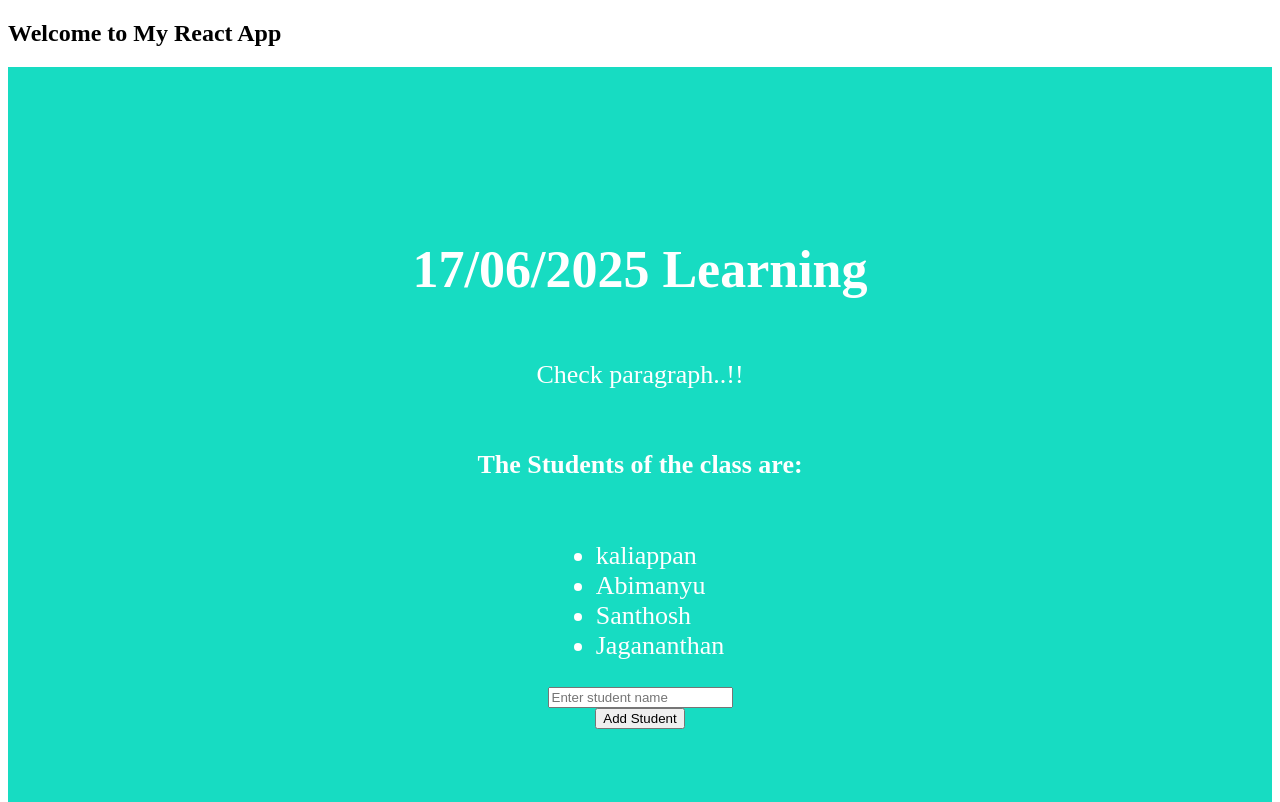
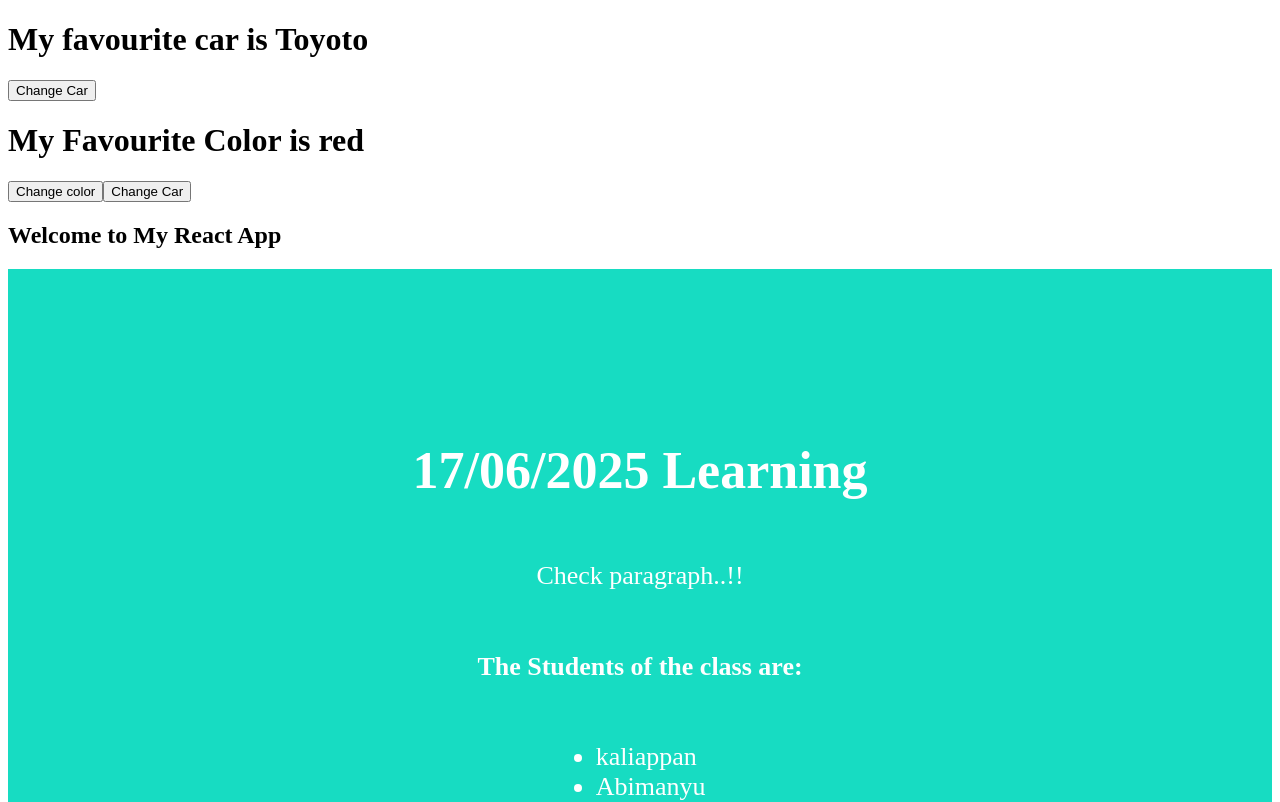
Before and after one commit to kaliappan-bot/react-app-learning, a React (Create React App) app: page / in a window 1280 px wide. Shown: the top 802 px of the page. Built offline with nearby package versions, Linux system fonts and the light colour scheme.

Commit message:
26-June-2025

```diff
--- a/src/App.js
+++ b/src/App.js
@@ -1,20 +1,26 @@
 import React from 'react';
-
 import Learning_17062025 from './components/Learning_17062025.js';
 import Learning_22062025 from './components/Learning_22062025.js';
 import Learning_23062025 from './components/Learning_23062025.js';
 import Car from './components/car.js';
+import Learning_26062025 from './components/Learning_26062025.js';
+// import Header_check from './Header';
+import CarNameChange from './CarNameChange.js';
 function App() {
   return (
     <div className="App">
-    <h2>Welcome to My React App</h2>
-    <Learning_17062025/>
-    <hr/>
-    <Learning_22062025/>
-    <hr/>
-    <Learning_23062025/>
-    <hr/>
-   <Car />
+      <CarNameChange />
+      {/* <Header_check favcol="Yellow"/>
+       */}
+       <Learning_26062025/>
+      <h2>Welcome to My React App</h2>
+      <Learning_17062025 />
+      <hr />
+      <Learning_22062025 />
+      <hr />
+      <Learning_23062025 />
+      <hr />
+      <Car />
     </div>
   );
 }
--- /dev/null
+++ b/src/CarNameChange.js
@@ -0,0 +1,15 @@
+import React, {useState} from "react";
+function CarNameChange() {
+    const [carName, setCarName] = useState("Toyoto");
+
+    const changeCar = () => {
+        setCarName("Hyundai");
+    };
+    return (
+        <div>
+            <h1>My favourite car is {carName}</h1>
+            <button onClick={changeCar}>Change Car</button>
+        </div>
+    );
+}
+export default CarNameChange;
--- /dev/null
+++ b/src/Header.js
@@ -0,0 +1,22 @@
+import React from 'react';
+class Header_check extends React.Component {
+    constructor(props) {
+        super(props) ;
+            this.state = {favouritecolor: "red"};
+        }
+        static getDerivedStateFromProps(props, state) {
+            return {favouritecolor: props.favcol };
+        }
+        changeColor = () => {
+            this.setState({favouritecolor: "blue"});
+        }
+        render() {
+         return (
+            <div>
+                <h1>My Favourite Color is {this.state.favoritecolor}</h1>
+                <button type="button" onClick={this.changeColor}>Change color</button>
+            </div>
+         );
+        }
+    }
+export default Header_check;
--- /dev/null
+++ b/src/components/Header.css
@@ -0,0 +1,16 @@
+.header-container {
+    text-align: center;
+    margin-top: 50px;
+}
+.header-container h1 {
+    color:green;
+    font-family: Arial, Helvetica, sans-serif;
+}
+.header-container button {
+    padding: 10px 20px;
+    background-color: orange;
+    border: none;
+    color: white;
+    cursor: pointer;
+    font-size: 16px;
+}
--- /dev/null
+++ b/src/components/Learning_26062025.js
@@ -0,0 +1,27 @@
+import React,{ useState } from "react";
+// import "./Learning_26062025.css";
+import './Header.css';
+function Learning_26062025() {
+  const [selectedColor, setSelectedColor] = useState("red");
+  const changeColor = () => {
+    if ((selectedColor === "red")) setSelectedColor("yellow");
+    else if ((selectedColor === "yellow")) setSelectedColor("Green");
+    else setSelectedColor("red");
+  };
+  const changeCar= ()=>{
+    console.log("Car Change function called")
+  }
+  return (
+    <div>
+      <div className="Header-Container"></div>
+      <h1>My Favourite Color is {selectedColor}</h1>
+      <button type="button" onClick={changeColor}>
+        Change color
+      </button>
+      <button type="button" onClick={changeCar}>
+        Change Car
+      </button>
+    </div>
+  );
+}
+export default Learning_26062025;
```
